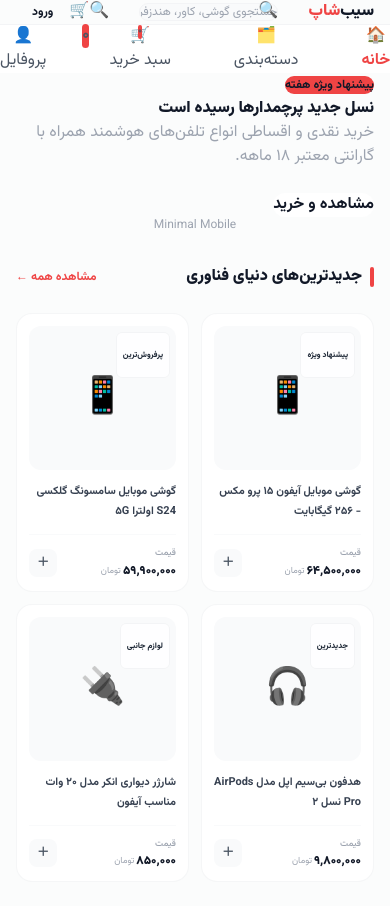
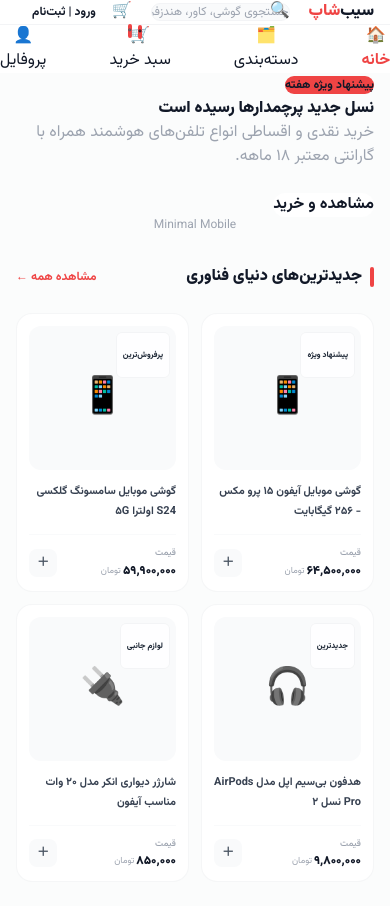
Before and after one commit to mohsenalz77/mini-shop-v2, a Next.js app: page / in a window 390 px wide. Shown: the top 906 px of the page. Built offline with nearby package versions, Linux system fonts and the light colour scheme.

Commit message:
Update Header.js

```diff
--- a/src/components/Header.js
+++ b/src/components/Header.js
@@ -1,8 +1,8 @@
 export default function Header() {
   return (
     <>
-      {/* هدر بالایی (مشترک دسکتاپ و موبایل با ظاهر متفاوت) */}
-      <header className="bg-white/80 backdrop-blur-md border-b border-gray-100 sticky top-0 z-50">
+      {/* هدر مخصوص دسکتاپ و تبلت (در موبایل کاملاً جمع‌وجور می‌شود) */}
+      <header className="bg-white border-b border-gray-100 sticky top-0 z-50 shadow-xs">
         <div className="max-w-7xl mx-auto px-4 h-16 flex items-center justify-between gap-4">
 
           {/* راست: لوگو */}
@@ -12,60 +12,56 @@ export default function Header() {
             </span>
           </div>
 
-          {/* وسط: بار جستجو (در موبایل مخفی، در دسکتاپ عریض) */}
-          <div className="hidden md:flex items-center flex-1 max-w-lg mx-auto relative">
+          {/* وسط: بار جستجو (فقط در دسکتاپ نشان داده می‌شود) */}
+          <div className="hidden md:flex items-center flex-1 max-w-md mx-auto relative">
             <span className="absolute right-3 text-gray-400 text-sm">🔍</span>
             <input
               type="text"
               placeholder="جستجوی گوشی، کاور، هندزفری..."
-              className="w-full bg-gray-50 text-xs pr-10 pl-4 py-2.5 rounded-xl border border-gray-100 focus:outline-none focus:border-gray-200 focus:bg-white focus:ring-4 focus:ring-gray-100 transition duration-200"
+              className="w-full bg-gray-50 text-xs pr-10 pl-4 py-2.5 rounded-xl border border-gray-100 focus:outline-none focus:border-gray-200 focus:bg-white transition duration-200"
             />
           </div>
 
-          {/* چپ: ابزارها (در دسکتاپ کامل، در موبایل فقط دکمه ورود) */}
+          {/* چپ: دکمه‌ها */}
           <div className="flex items-center gap-4 shrink-0">
-            {/* دکمه سرچ کمکی فقط برای موبایل */}
-            <button className="md:hidden p-2 text-gray-600 hover:bg-gray-50 rounded-xl transition">
-              🔍
-            </button>
-
-            {/* سبد خرید (فقط در دسکتاپ اینجا نشان داده می‌شود) */}
-            <button className="hidden md:relative md:block p-2.5 text-gray-600 hover:bg-gray-50 rounded-xl transition duration-200">
-              <span className="text-lg">🛒</span>
-              <span className="absolute top-1 left-1 bg-red-500 text-white text-[10px] font-bold w-4 h-4 rounded-full flex items-center justify-center">
+            {/* آیکون سبد خرید (فقط دسکتاپ) */}
+            <button className="hidden md:block relative p-2 text-gray-600 hover:bg-gray-50 rounded-xl transition">
+              <span className="text-xl">🛒</span>
+              <span className="absolute top-1 left-1 bg-red-500 text-white text-[9px] font-bold w-4 h-4 rounded-full flex items-center justify-center">
                 ۰
               </span>
             </button>
 
-            <div className="h-6 w-[1px] bg-gray-200 my-auto hidden md:block"></div>
+            <div className="hidden md:block h-6 w-[1px] bg-gray-200"></div>
 
-            {/* دکمه ورود */}
-            <button className="text-xs font-bold bg-gray-900 text-white md:bg-transparent md:text-gray-700 md:hover:text-gray-900 px-4 py-2 md:px-3 md:py-2 rounded-xl md:hover:bg-gray-50 transition duration-200">
-              ورود
+            {/* دکمه ورود (مشترک با ظاهر بهینه) */}
+            <button className="text-xs font-bold bg-gray-900 text-white md:bg-gray-50 md:text-gray-700 md:hover:bg-gray-100 px-4 py-2 rounded-xl transition duration-200">
+              ورود | ثبت‌نام
             </button>
           </div>
+
         </div>
       </header>
 
-      {/* منوی ناوبری پایینی (Bottom Navigation) - فقط مخصوص موبایل */}
-      <nav className="md:hidden fixed bottom-0 left-0 right-0 bg-white border-t border-gray-100 shadow-[0_-4px_20px_rgba(0,0,0,0.03)] z-50 px-6 py-2">
-        <div className="flex items-center justify-between text-gray-600">
+      {/* ناوبری پایینی (Bottom Nav) - کاملاً مخفی در دسکتاپ (md:hidden) و چسبان در پایین موبایل */}
+      <nav className="md:hidden fixed bottom-0 left-0 right-0 bg-white border-t border-gray-100 shadow-[0_-4px_20px_rgba(0,0,0,0.06)] z-50 px-6 py-2">
+        <div className="flex items-center justify-between text-gray-500">
           <button className="flex flex-col items-center gap-1 text-red-500 font-bold">
             <span className="text-lg">🏠</span>
             <span className="text-[10px]">خانه</span>
           </button>
-          <button className="flex flex-col items-center gap-1 text-gray-500 hover:text-gray-900">
+          <button className="flex flex-col items-center gap-1 hover:text-gray-900">
             <span className="text-lg">🗂️</span>
             <span className="text-[10px]">دسته‌بندی</span>
           </button>
-          <button className="flex flex-col items-center gap-1 text-gray-500 hover:text-gray-900 relative">
+          <button className="flex flex-col items-center gap-1 hover:text-gray-900 relative">
             <span className="text-lg">🛒</span>
             <span className="text-[10px]">سبد خرید</span>
-            <span className="absolute -top-1 -right-1.5 bg-red-500 text-white text-[9px] font-bold w-3.5 h-3.5 rounded-full flex items-center justify-center">
+            <span className="absolute -top-1 -right-1 bg-red-500 text-white text-[9px] font-bold w-3.5 h-3.5 rounded-full flex items-center justify-center">
               ۰
             </span>
           </button>
-          <button className="flex flex-col items-center gap-1 text-gray-500 hover:text-gray-900">
+          <button className="flex flex-col items-center gap-1 hover:text-gray-900">
             <span className="text-lg">👤</span>
             <span className="text-[10px]">پروفایل</span>
           </button>
```
